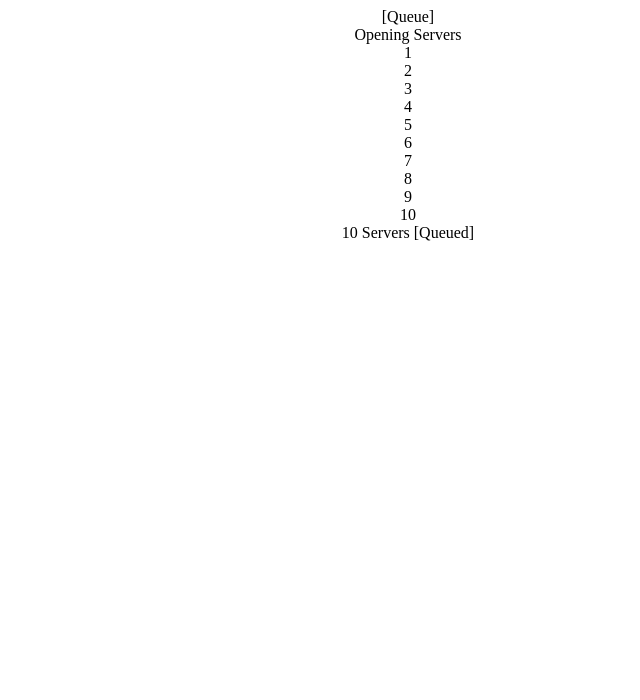
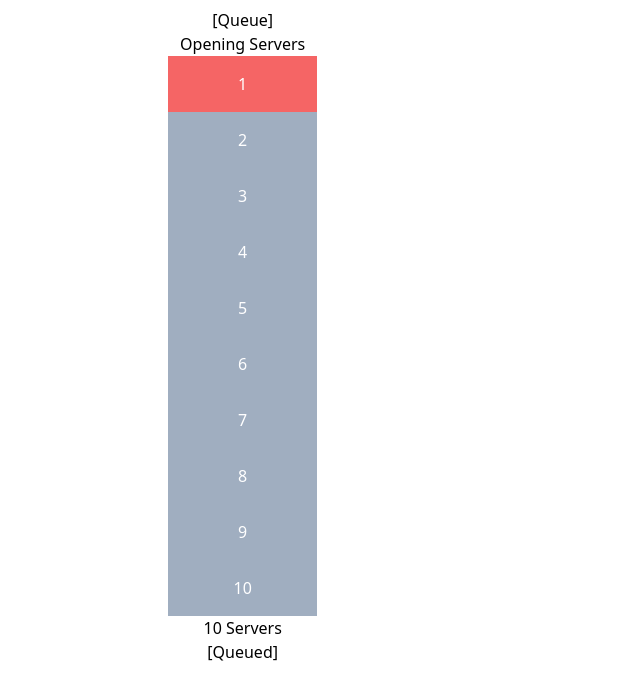
Before and after one commit to freezingbelowzero/freezingbelowzero.github.io, a plain HTML site: page server-queue.html in a window 1280 px wide. Shown: the whole page, without its empty margins (232-872 px from the left). Drawn offline with nearby package versions, Linux system fonts and the light colour scheme.

Commit message:
Update server-queue.html

```diff
--- a/server-queue.html
+++ b/server-queue.html
@@ -3,6 +3,7 @@
   <title>Queue</title>
   <meta name="robots" content="noindex">
   <link rel="shortcut icon" type="image/x-icon" href="https://id.mojang.net.au/assets/favicon/favicon-aec34940fbc1a6e787974dcd360f2c6b63348d4b1f4e06c77743096d55480f33.svg">
+  <link rel="stylesheet" href="https://cdnjs.cloudflare.com/ajax/libs/tailwindcss/1.2.0/tailwind.min.css">
   <style id="INLINE_PEN_STYLESHEET_ID">
   </style>
 <script src="queue.js"></script>
```
